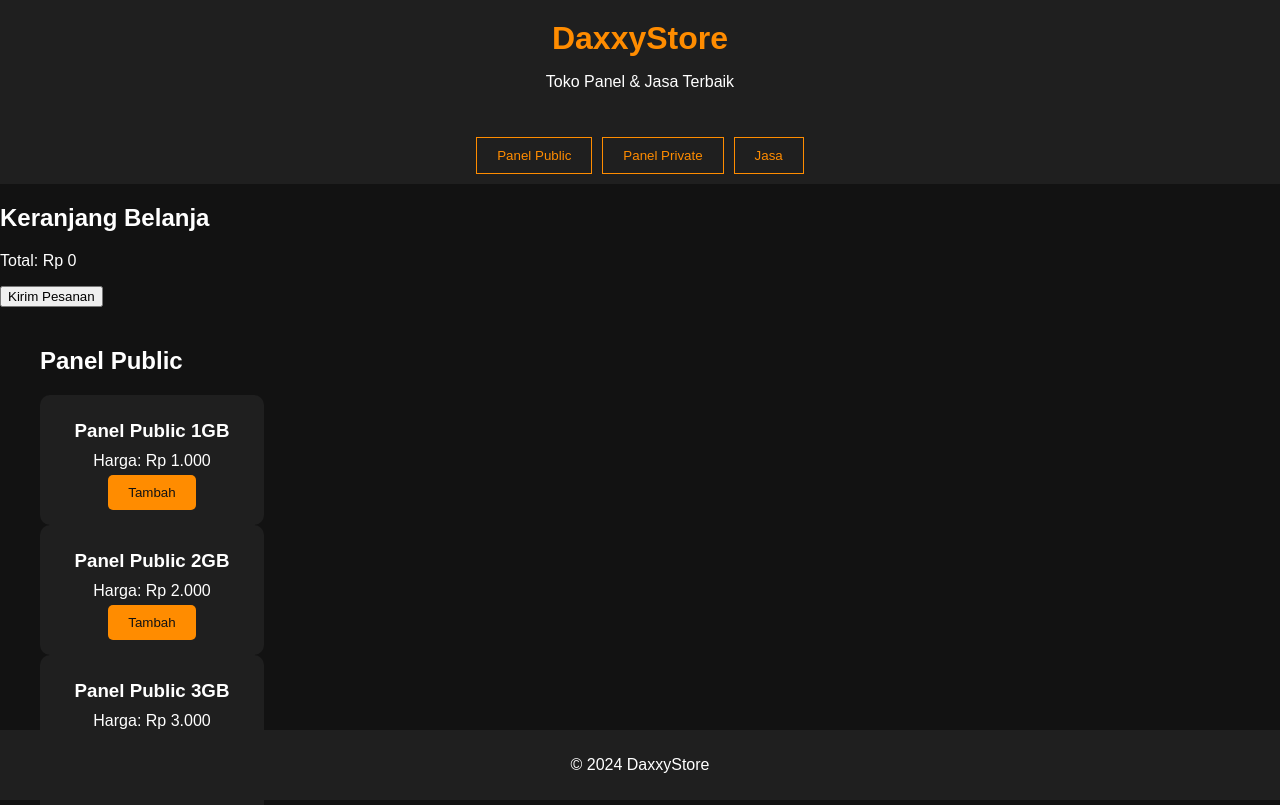
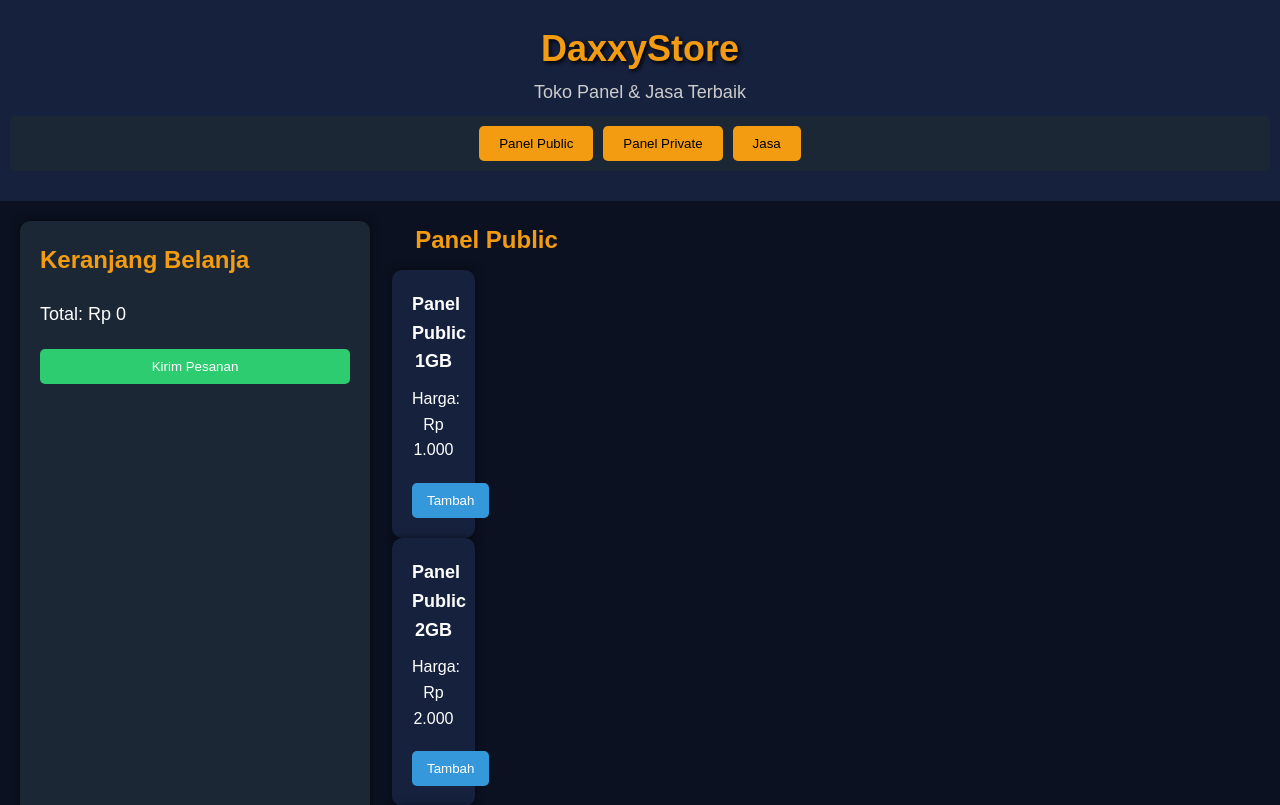
Before and after one commit to Coldsay4399/DaxxyStore4, a plain HTML site: page index.html in a window 1280 px wide. Shown: the top 805 px of the page. Drawn offline with Linux system fonts and the light colour scheme.

Commit message:
Update style.css

```diff
--- a/style.css
+++ b/style.css
@@ -1,92 +1,210 @@
+/* Reset dasar */
+body, h1, h2, h3, p, ul, li, button {
+    margin: 0;
+    padding: 0;
+    box-sizing: border-box;
+}
+
+/* Gaya umum */
 body {
     font-family: Arial, sans-serif;
-    background-color: #121212;
-    color: white;
-    margin: 0;
-    padding: 0;
+    background-color: #0b1120; /* Warna tema gelap */
+    color: #ffffff;
+    line-height: 1.6;
 }
 
-.banner {
-    background-color: #1f1f1f;
-    text-align: center;
-    padding: 20px 0;
+a {
+    text-decoration: none;
+    color: #fff;
 }
 
-.banner h1 {
-    color: #ff8c00;
-    font-size: 32px;
-    margin: 0;
+header {
+    text-align: center;
+    background-color: #16213e; /* Warna header */
+    padding: 20px 10px;
+}
+
+header .banner h1 {
+    font-size: 36px;
+    color: #f39c12; /* Warna mencolok untuk nama toko */
+    text-shadow: 2px 2px 4px #000;
+}
+
+header .banner p {
+    font-size: 18px;
+    color: #cccccc;
 }
 
 .menu {
     display: flex;
     justify-content: center;
-    background-color: #1f1f1f;
-    padding: 10px 0;
+    margin: 10px 0;
+    background-color: #1b2735;
+    padding: 10px;
+    border-radius: 5px;
 }
 
 .menu-item {
-    color: #ff8c00;
-    background: none;
-    border: 1px solid #ff8c00;
+    background-color: #f39c12;
+    color: #000;
+    border: none;
     padding: 10px 20px;
     margin: 0 5px;
     cursor: pointer;
+    border-radius: 5px;
+    transition: 0.3s;
 }
 
 .menu-item:hover {
-    background-color: #ff8c00;
-    color: #121212;
+    background-color: #d35400;
 }
 
+/* Gaya konten utama */
+main {
+    display: flex;
+    justify-content: space-between;
+    padding: 20px;
+    gap: 20px;
+}
+
+.cart {
+    width: 25%;
+    background-color: #1b2735;
+    border-radius: 10px;
+    padding: 20px;
+    box-shadow: 0 0 10px rgba(0, 0, 0, 0.5);
+}
+
+.cart h2 {
+    color: #f39c12;
+    margin-bottom: 10px;
+}
+
+#cart-list {
+    list-style: none;
+    margin-bottom: 20px;
+}
+
+#cart-list li {
+    margin: 10px 0;
+    background-color: #16213e;
+    padding: 10px;
+    border-radius: 5px;
+    display: flex;
+    justify-content: space-between;
+    align-items: center;
+}
+
+#cart-list li button {
+    background-color: #e74c3c;
+    color: #fff;
+    border: none;
+    padding: 5px 10px;
+    cursor: pointer;
+    border-radius: 5px;
+    transition: 0.3s;
+}
+
+#cart-list li button:hover {
+    background-color: #c0392b;
+}
+
+#total-price {
+    font-size: 18px;
+    margin-bottom: 20px;
+    color: #ffffff;
+}
+
+#checkout {
+    background-color: #2ecc71;
+    color: #fff;
+    border: none;
+    padding: 10px 20px;
+    cursor: pointer;
+    border-radius: 5px;
+    transition: 0.3s;
+    width: 100%;
+    text-align: center;
+}
+
+#checkout:hover {
+    background-color: #27ae60;
+}
+
+/* Daftar produk */
 .product-list {
-    display: grid;
-    grid-template-columns: repeat(auto-fill, minmax(200px, 1fr));
+    width: 70%;
+    display: flex;
+    flex-wrap: wrap;
     gap: 20px;
-    padding: 20px;
-    max-width: 1200px;
-    margin: 0 auto;
+}
+
+.product-category h2 {
+    margin-bottom: 10px;
+    color: #f39c12;
+    text-align: center;
 }
 
 .product-card {
-    background-color: #1f1f1f;
+    background-color: #16213e;
+    width: calc(33.333% - 20px);
+    padding: 20px;
     border-radius: 10px;
-    padding: 15px;
+    box-shadow: 0 0 10px rgba(0, 0, 0, 0.5);
     text-align: center;
 }
 
-.product-card img {
-    max-width: 100%;
-    border-radius: 5px;
-}
-
 .product-card h3 {
-    margin: 10px 0;
+    font-size: 18px;
+    margin-bottom: 10px;
 }
 
 .product-card p {
-    margin: 5px 0;
+    font-size: 16px;
+    margin-bottom: 20px;
 }
 
-.product-card .add-to-cart {
-    padding: 10px 20px;
-    background-color: #ff8c00;
+.product-card button {
+    background-color: #3498db;
+    color: #fff;
     border: none;
-    color: #121212;
+    padding: 10px 15px;
+    cursor: pointer;
     border-radius: 5px;
-    cursor: pointer;
+    transition: 0.3s;
 }
 
-.product-card .add-to-cart:hover {
-    background-color: #cc7000;
+.product-card button:hover {
+    background-color: #2980b9;
 }
 
+/* Footer */
 footer {
     text-align: center;
-    padding: 10px 0;
-    background-color: #1f1f1f;
-    color: white;
-    position: fixed;
-    bottom: 0;
-    width: 100%;
+    background-color: #1b2735;
+    padding: 10px;
+    margin-top: 20px;
+    color: #cccccc;
+    font-size: 14px;
 }
+
+/* Responsif */
+@media (max-width: 768px) {
+    main {
+        flex-direction: column;
+    }
+
+    .cart, .product-list {
+        width: 100%;
+    }
+
+    .product-card {
+        width: calc(50% - 20px);
+    }
+}
+
+@media (max-width: 480px) {
+    .product-card {
+        width: 100%;
+    }
+    }
```
